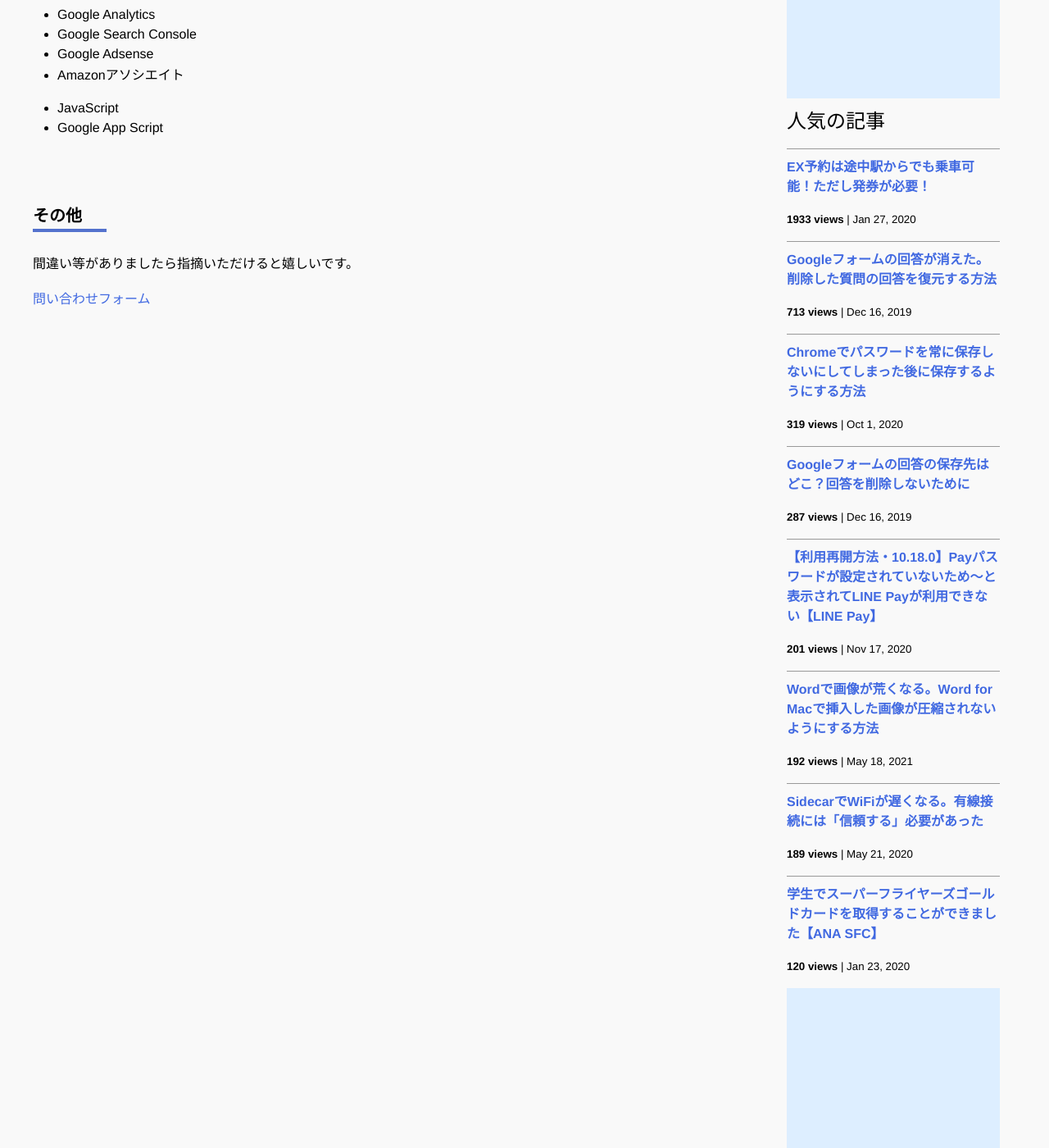
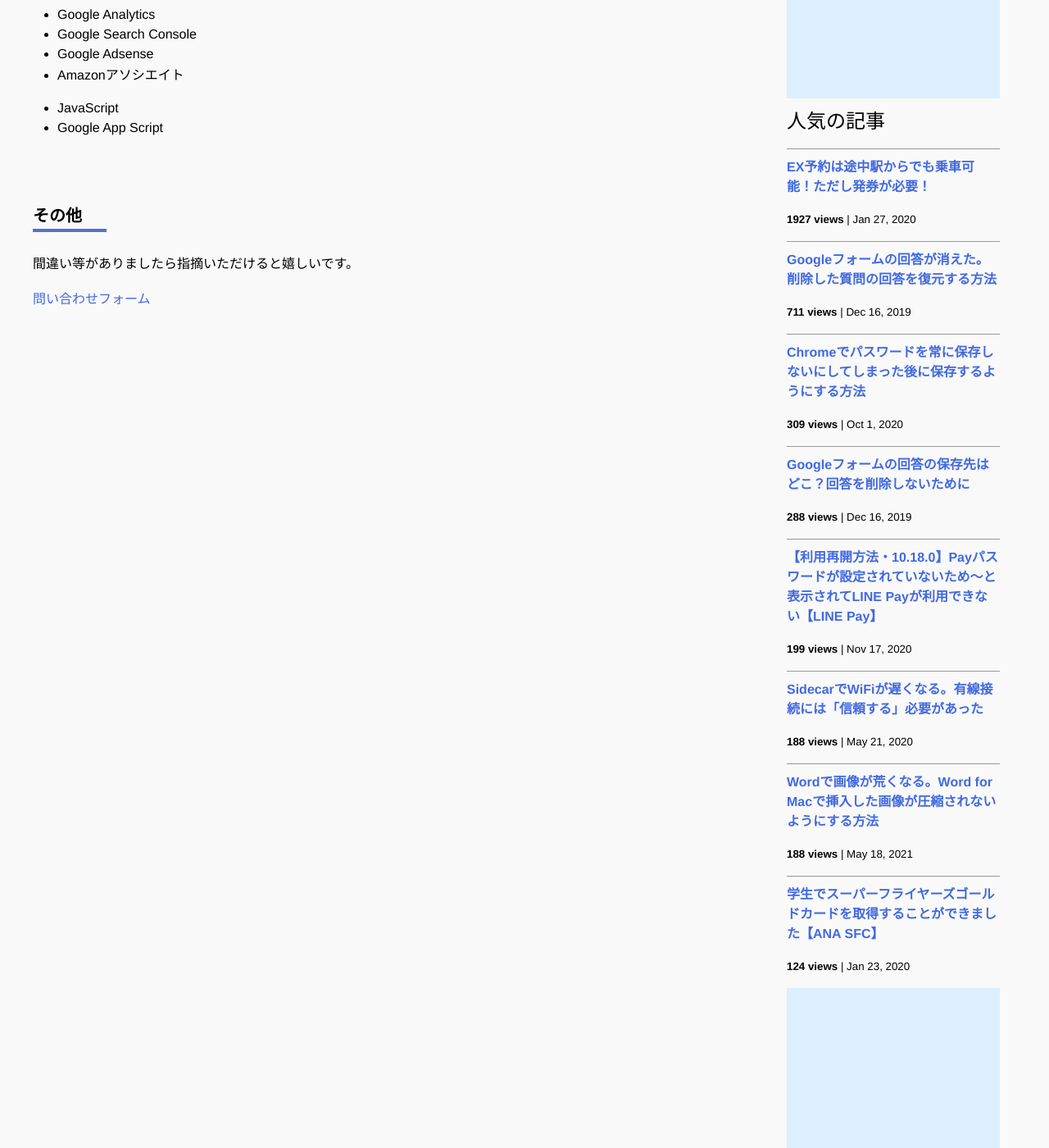
Before and after one commit to iwanaminami/shoyaiwaname, a Jekyll site: the page built from about.markdown, in a window 1280 px wide and 1400 px high, scrolled down 693 px. Shown: the whole window at 82% size. Built offline with Jekyll 4.4.1, drawn with Linux system fonts in a browser that asks for light colours; nearby versions of some CDN libraries; comment, search, counter and statistics services are not loaded.

Commit message:
a new commit message

```diff
--- a/_data/popularposts.yml
+++ b/_data/popularposts.yml
@@ -1,17 +1,17 @@
 side:
-  - view: 1933
+  - view: 1927
     url: /2020/01/27/ex-rideontheway.html
-  - view: 713
+  - view: 711
     url: /2019/12/16/restore-googleform.html
-  - view: 319
+  - view: 309
     url: /2020/10/01/googlepassword.html
-  - view: 287
+  - view: 288
     url: /2019/12/16/googleform-answers.html
-  - view: 201
+  - view: 199
     url: /2020/11/17/linepay.html
-  - view: 192
+  - view: 188
+    url: /2020/05/21/sidecar-via-cable.html
+  - view: 188
     url: /2021/05/18/image-compression-word.html
-  - view: 189
-    url: /2020/05/21/sidecar-via-cable.html
-  - view: 120
+  - view: 124
     url: /2020/01/23/sfcgold.html
```
